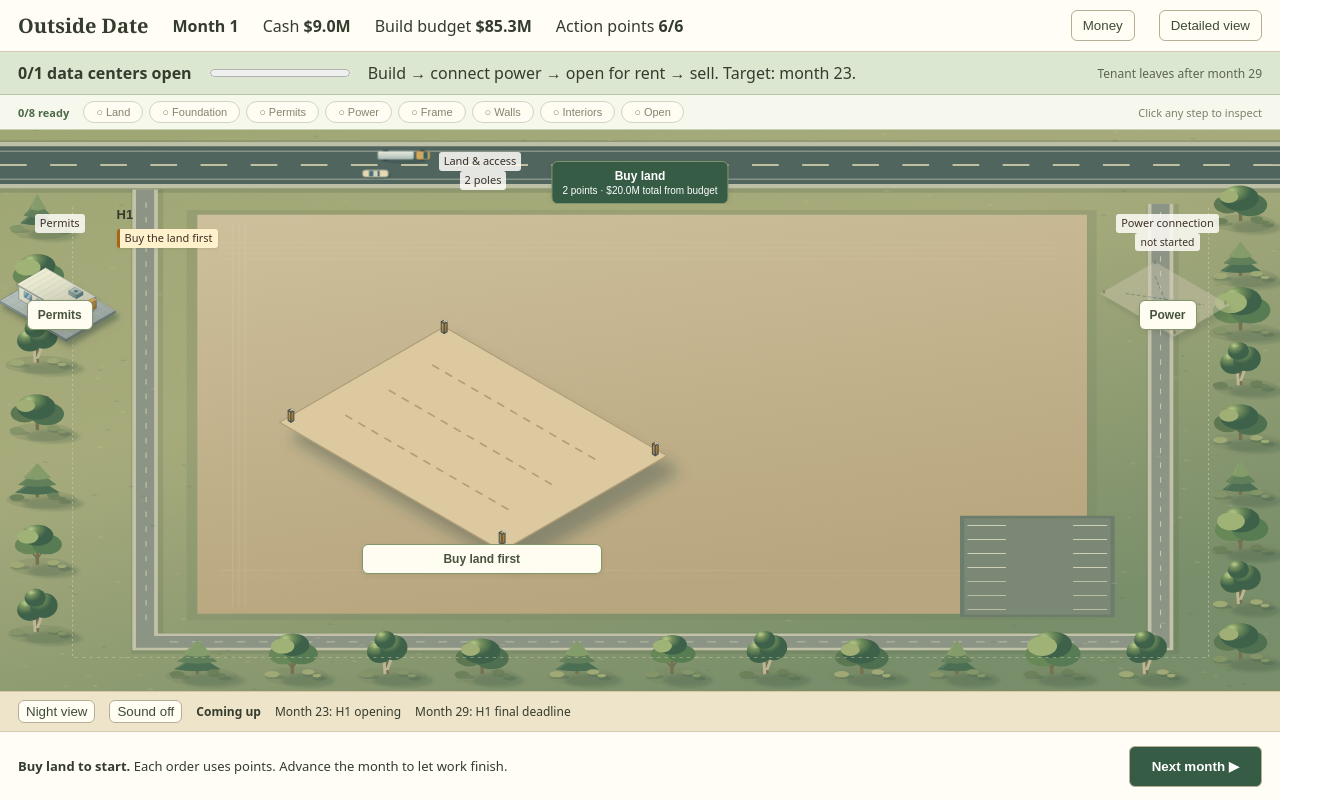
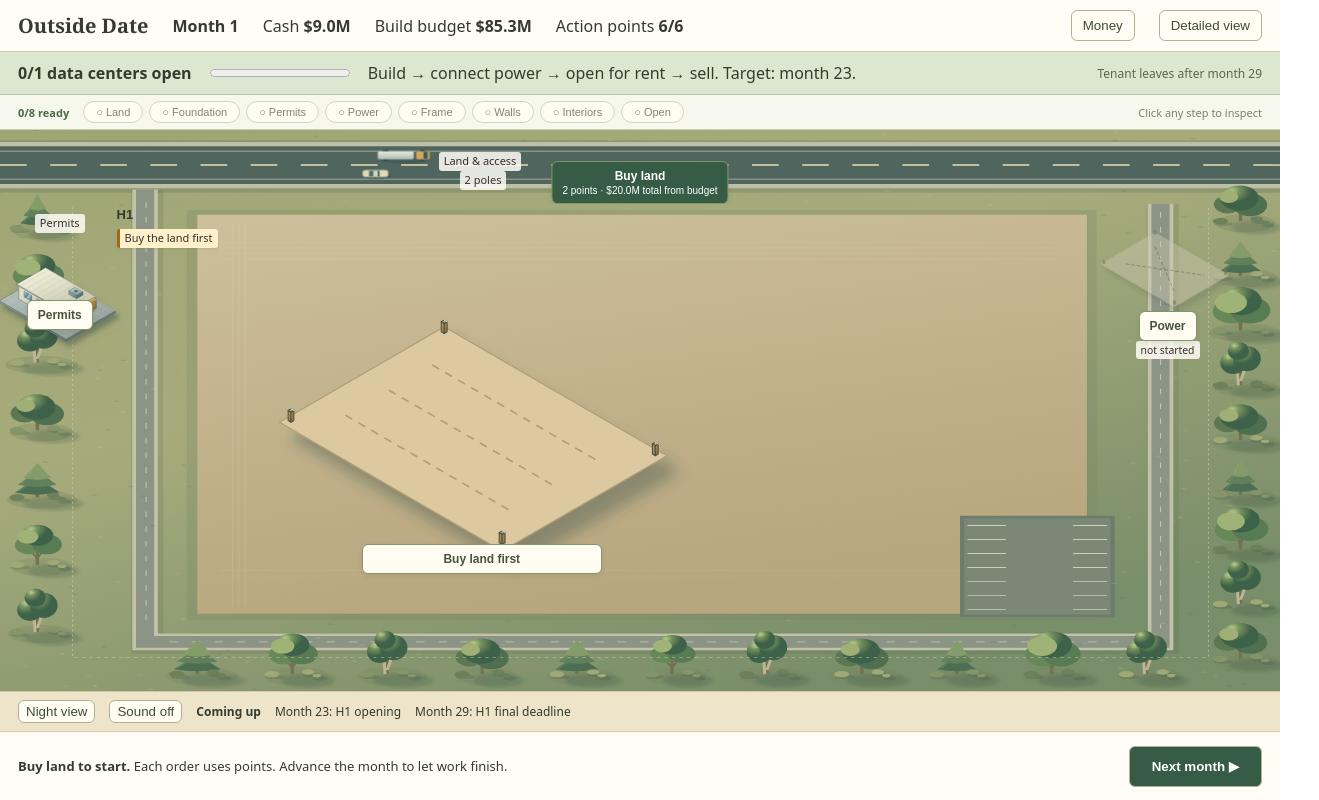
Before and after one commit to markwasu2/outside-date, a React (Vite) app: page / in a window 1280 px wide. Both pictures are taken after a click on the button "Build my first campus ▶". Shown: the whole page, 1319 px wide, since content can reach past the window. Built offline with nearby package versions, Linux system fonts and the light colour scheme.

Commit message:
Expose power art above its map control and fix stale jump test

```diff
--- a/src/ui/board/boardStyles.tsx
+++ b/src/ui/board/boardStyles.tsx
@@ -66,6 +66,8 @@ export function BoardStyles() {
       [data-scene-object="office"] > img, [data-scene-object="field"] > img { width:145% !important; max-width:none; left:-22.5% !important; }
       [data-scene-object="office"] > img { transform:translateY(18%); }
       [data-scene-object="substation"] > img { transform:translateY(12%); }
+      [data-simple-campus="true"] [data-scene-object="substation"] > img {width:145% !important; max-width:none;left:-22.5% !important;transform:translateY(-10%);}
+      [data-simple-campus="true"] [data-map-control="substation"] {bottom:0 !important;}
       [data-testid="campus-people"] { width:125px !important; height:125px !important; }
       [data-campus-scene] [data-testid="map-road"] { background: transparent !important; }
       [data-campus-scene] [data-testid="map-road"] > img { display: none; }
--- a/src/ui/components/MapGrid.tsx
+++ b/src/ui/components/MapGrid.tsx
@@ -622,10 +622,8 @@ export function MapGrid({cue,simple=false,night=false}: {night?:boolean;simple?:
           img={SUBSTATION_ART[power.substationStatus]}
           dimmed={power.studyStatus === 'none' && power.substationStatus === 'none'}
         />
-        <div style={ART_CHIP}>
-          {simple?'Power connection':TILE_ART.substation.label}
-        </div>
-        <div style={{ ...ART_CHIP, fontSize: '0.65rem' }}>{simple?plainWords(substationStateWords(draft)):substationStateWords(draft)}</div>
+        {!simple&&<div style={ART_CHIP}>{TILE_ART.substation.label}</div>}
+        <div data-testid="power-map-state" style={{ ...ART_CHIP, fontSize: '0.65rem',...(simple?{position:'absolute',top:'100%',left:'50%',transform:'translateX(-50%)'}:{}) }}>{simple?plainWords(substationStateWords(draft)):substationStateWords(draft)}</div>
         {power.studyStatus === 'pending' && (
           <div style={ART_CHIP}>
             Study{studyMonthsLeft !== null ? studyMonthsLeft <= 0 ? ': decision this month' : `: ${studyMonthsLeft}mo left` : ''}
```
Also changed, not shown: 5 other files (tests, documents, lock files or other folders).
